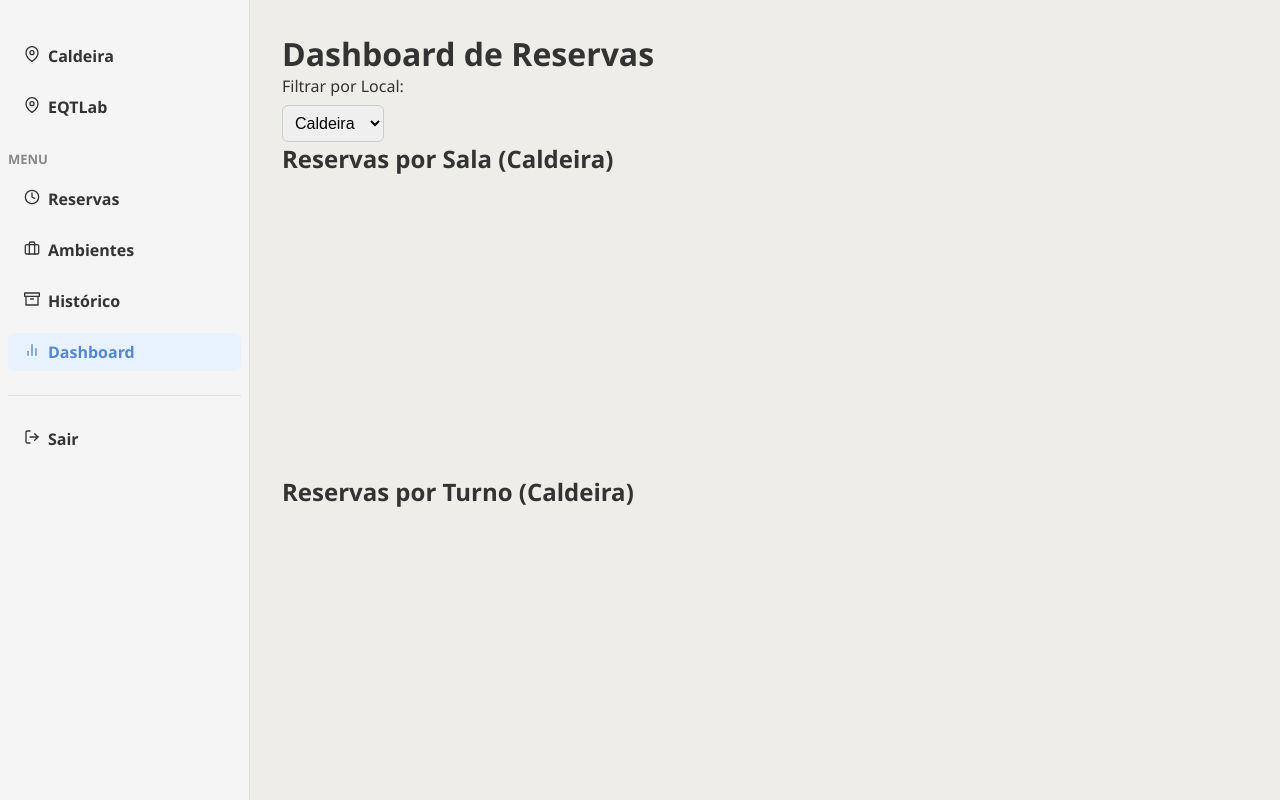
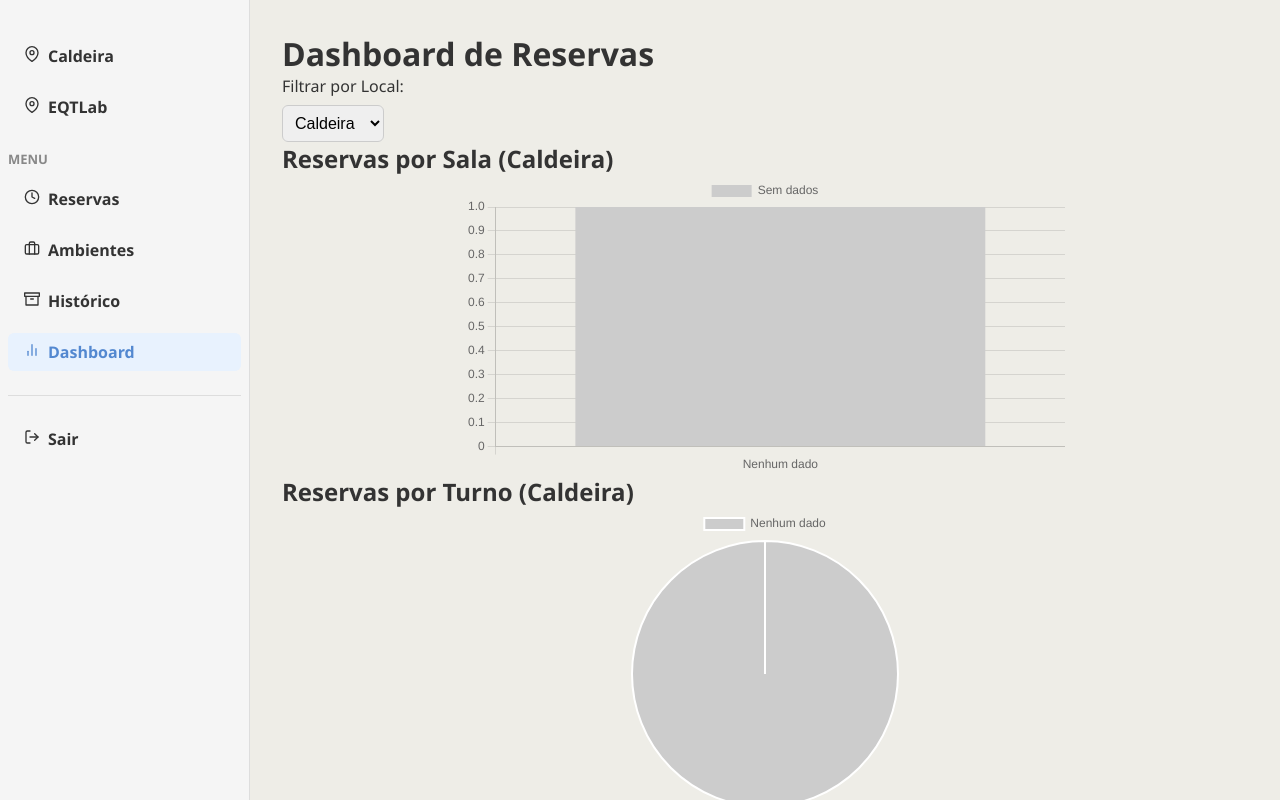
Before and after one commit to Joanadayse/booking-app-frontend, a React (Vite) app: page /dashboard in a window 1280 px wide. Built offline with nearby package versions, Linux system fonts and the light colour scheme; no server answers; sample sign-in values are in the browser's storage.

Commit message:
Correção: Ajuste na renderização de gráficos na Dashboard

```diff
--- a/src/pages/Dashboard/Dashboard.tsx
+++ b/src/pages/Dashboard/Dashboard.tsx
@@ -58,25 +58,43 @@ useEffect(() => {
   fetchStats();
 }, [location]);
 
-const barData = stats ? {
-  labels: stats.totalReservasPorSala.map(s => s.Space.name),
-  datasets: [{ label: "Reservas por Sala", data: stats.totalReservasPorSala.map(s => s.total), backgroundColor: "rgba(75, 192, 192, 0.6)" }]
-} : { labels: [], datasets: [] };
+const barData = stats?.totalReservasPorSala?.length > 0 ? {
+  labels: stats.totalReservasPorSala.map(s => s.Space?.name || "Sem Nome"), // 🔹 Garantindo que Space existe
+  datasets: [{
+    label: "Reservas por Sala",
+    data: stats.totalReservasPorSala.map(s => Number(s.total)),
+    backgroundColor: "rgba(75, 192, 192, 0.6)"
+  }]
+} : { labels: ["Nenhum dado"], datasets: [{ label: "Sem dados", data: [1], backgroundColor: ["#CCCCCC"] }] };
 
-const pieData = stats ? {
-  labels: stats.totalReservasPorTurno.map(t => t.turno),
-  datasets: [{ label: "Reservas por Turno", data: stats.totalReservasPorTurno.map(t => t.total), backgroundColor: ["#FF6384", "#36A2EB", "#FFCE56"] }]
-} : { labels: [], datasets: [] };
+const normalizeTurno = (turno) => turno.toLowerCase().normalize("NFD").replace(/[\u0300-\u036f]/g, "");
 
-const lineData = stats ? {
-  labels: stats.totalReservasPorMes.map(m => m.mes.slice(0, 10)),
+const turnosAgrupados = stats?.totalReservasPorTurno?.reduce((acc, t) => {
+  const turnoNormalizado = normalizeTurno(t.turno);
+  acc[turnoNormalizado] = (acc[turnoNormalizado] || 0) + Number(t.total);
+  return acc;
+}, {});
+
+const pieData = turnosAgrupados && Object.keys(turnosAgrupados).length > 0 ? {
+  labels: Object.keys(turnosAgrupados),
+  datasets: [{
+    label: "Reservas por Turno",
+    data: Object.values(turnosAgrupados),
+    backgroundColor: ["#FF6384", "#36A2EB", "#FFCE56"]
+  }]
+} : { labels: ["Nenhum dado"], datasets: [{ label: "Sem dados", data: [1], backgroundColor: ["#CCCCCC"] }] };
+
+const lineData = stats?.totalReservasPorMes?.length > 0 ? {
+  labels: stats.totalReservasPorMes.map(m =>
+    new Date(m.mes).toLocaleDateString("pt-BR", { year: "numeric", month: "long" })
+  ),
   datasets: [{
     label: "Reservas por Mês",
-    data: stats.totalReservasPorMes.map(m => Number(m.total)), // 🔹 Convertendo para número
+    data: stats.totalReservasPorMes.map(m => Number(m.total)),
     borderColor: "#007bff",
     fill: false
   }]
-} : { labels: [], datasets: [] };
+} : { labels: ["Nenhum dado"], datasets: [{ label: "Sem dados", data: [1], borderColor: "#CCCCCC" }] };
 
 
 
```
